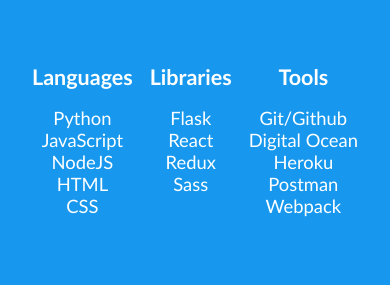
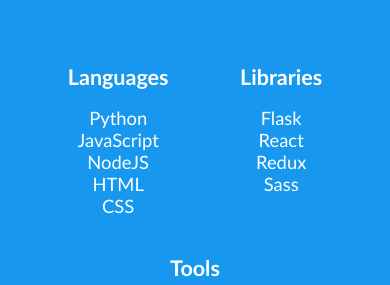
Before and after one commit to dacrands/next-port, a Next.js app: page / in a window 390 px wide. Shown: the part 4209-4494 px from the top of the page. Built offline with nearby package versions, Linux system fonts and the light colour scheme.

Commit message:
skills section for small mobile

```diff
--- a/static/styles/main.scss
+++ b/static/styles/main.scss
@@ -321,9 +321,7 @@
 .about {
   margin: 0 auto;
   max-width: 720px;
-
   color: white;
-
 }
 
 .about__svg {
@@ -371,6 +369,7 @@
 }
 
 .about__content-list {
+  margin:0 .5rem;
   text-align: center;
   ul {
     list-style: none;
@@ -473,4 +472,13 @@
     justify-content: right;
 
   }
+
+  .about__skew,
+  .about__container {
+    min-height: 110vh
+  }
+
+  .about__content {
+    justify-content: space-around;
+  }
 }
```
